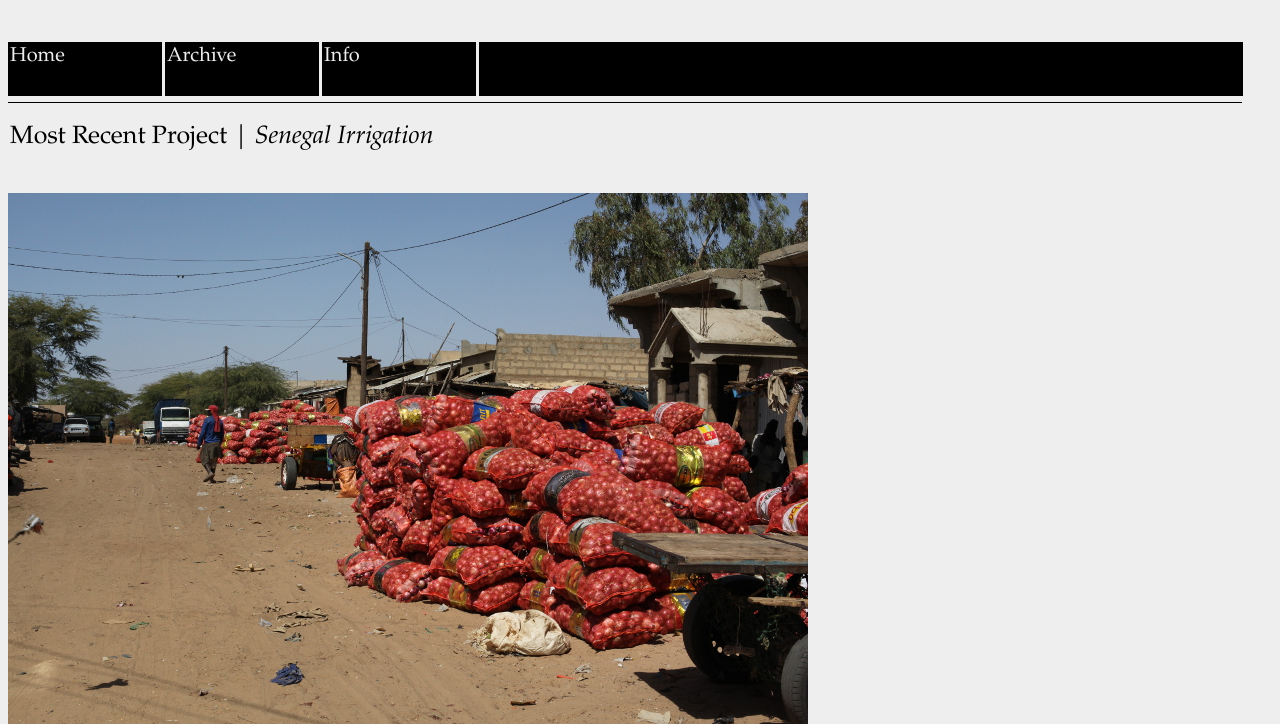
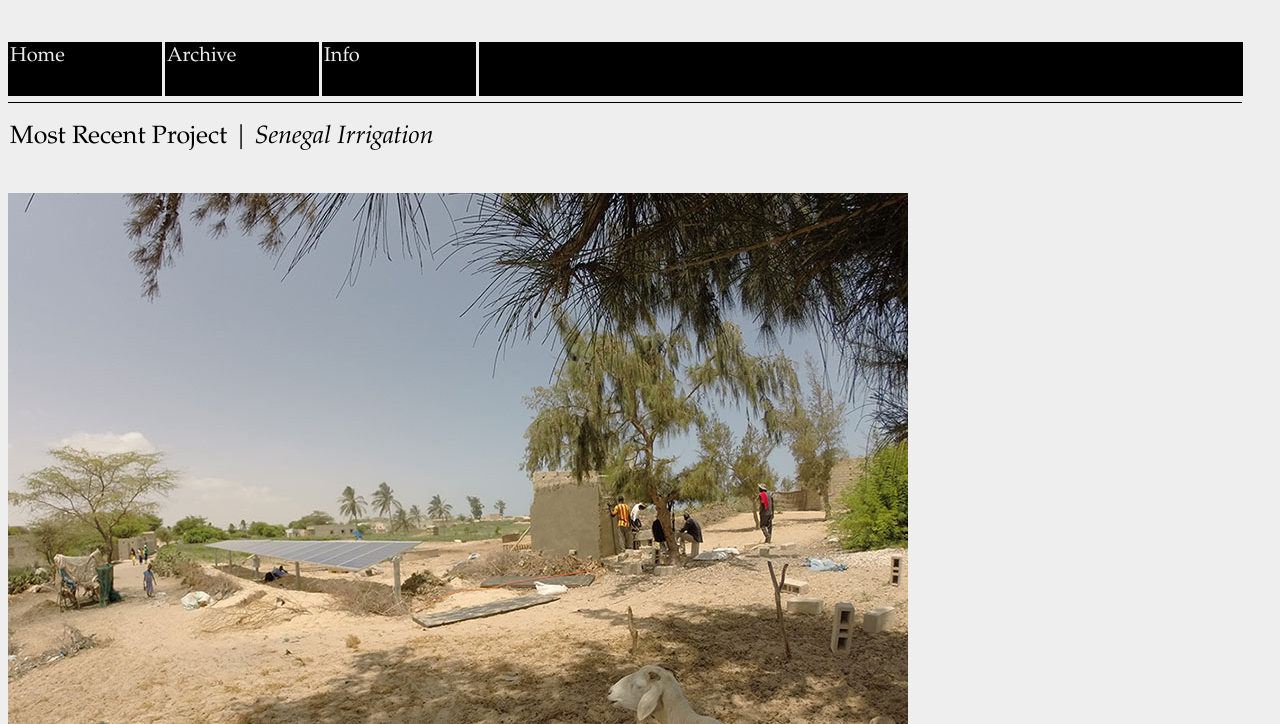
Before and after one commit to jmbott/jmbott.github.io, a plain HTML site: page index.html in a window 1280 px wide. Shown: the part 76-800 px from the top of the page. Drawn offline with Linux system fonts and the light colour scheme.

Commit message:
hover update, pic update

```diff
--- a/index.html
+++ b/index.html
@@ -22,7 +22,9 @@
 
             <div id="h2">Most Recent Project | <em>Senegal Irrigation</em></div>
 
-            <a id="p1"><img src="photos/onions.jpg"></a>
+            <!-- href="http://sel.columbia.edu/smart-solar-irrigation/" -->
+
+            <div id="p1"><img src="photos/senegal.jpg"></div>
 
     </body>
 </html>
--- a/style.css
+++ b/style.css
@@ -9,17 +9,17 @@ body {
 }
 
 a:link {
-    color:#eeeeee;
+    color: #eeeeee;
     text-decoration:none;
 }
 
 a:visited {
-    color:#eeeeee;
+    color: #eeeeee;
     text-decoration:none;
 }
 
 a:hover {
-    color:#eeeeee;
+    color: #eeeeee;
     opacity: 0.6;
 }
 
```
Also changed, not shown: photos/senegal.jpg (added).
